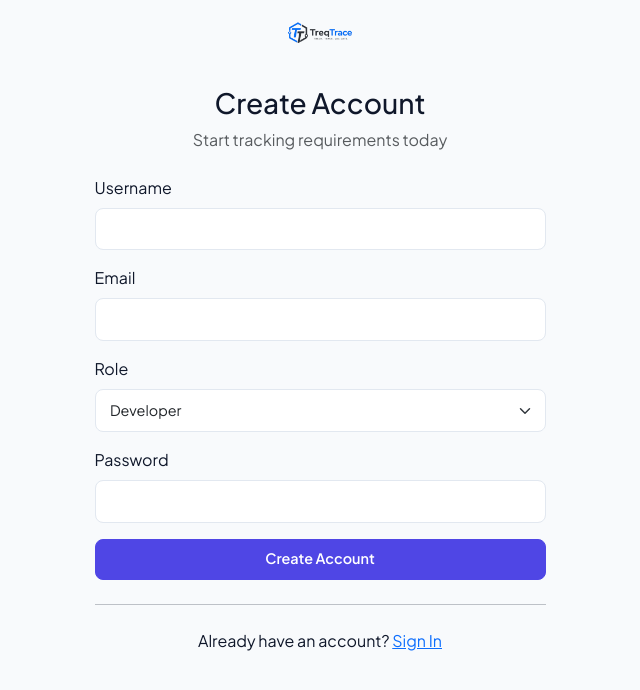
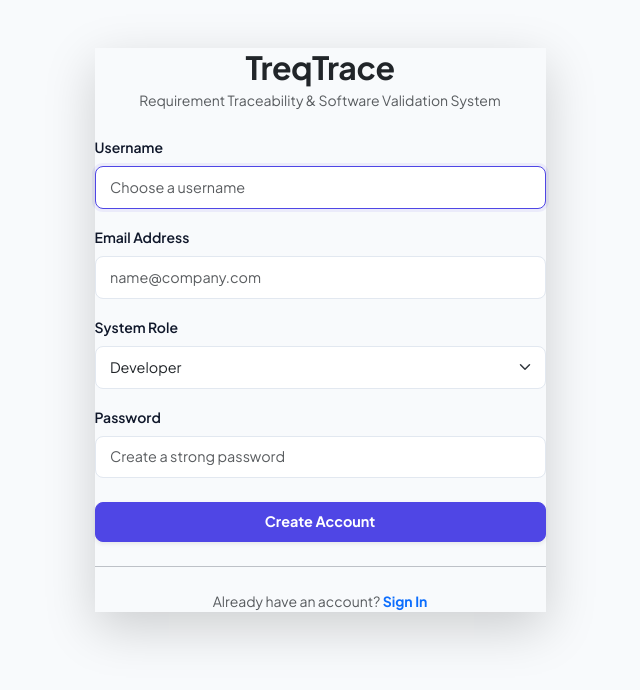
Before and after one commit to tolu3025/Treqtrace, a Flask app: page /register in a window 1280 px wide. Shown: the top 690 px of the page, without its empty margins (320-960 px from the left). Run offline with Flask 3, Linux system fonts and the light colour scheme.

Commit message:
fix: persistent sessions, remove duplicate navbar menus, corporate auth UI

```diff
--- a/app.py
+++ b/app.py
@@ -208,7 +208,7 @@ def login():
         user = User.query.filter_by(username=username).first()
 
         if user and user.check_password(password):
-            login_user(user)
+            login_user(user, remember=True)
             flash(f'Welcome back, {user.username}!', 'success')
             next_page = request.args.get('next')
             return redirect(next_page) if next_page else redirect(url_for('dashboard'))
@@ -241,7 +241,7 @@ def register():
         db.session.commit()
 
         # Auto-login after registration
-        login_user(user)
+        login_user(user, remember=True)
         flash(f'Welcome to TreqTrace, {user.username}! Your account has been created.', 'success')
         return redirect(url_for('dashboard'))
 
--- a/templates/base.html
+++ b/templates/base.html
@@ -14,9 +14,6 @@
     <nav class="navbar navbar-expand-lg navbar-dark bg-dark-treq shadow-sm">
         <div class="container-fluid px-lg-4">
             <a class="navbar-brand d-flex align-items-center gap-2" href="{{ url_for('dashboard') }}">
-                <div class="brand-icon">
-                    <i class="bi bi-shield-check"></i>
-                </div>
                 <span class="brand-text">TreqTrace</span>
             </a>
             <button class="navbar-toggler border-0" type="button" data-bs-toggle="collapse" data-bs-target="#navbarNav" aria-controls="navbarNav" aria-expanded="false" aria-label="Toggle navigation">
@@ -27,11 +24,6 @@
                     <li class="nav-item">
                         <a class="nav-link {% if request.endpoint == 'dashboard' %}active{% endif %}" href="{{ url_for('dashboard') }}">
                             <i class="bi bi-grid-1x2-fill"></i> Dashboard
-                        </a>
-                    </li>
-                    <li class="nav-item">
-                        <a class="nav-link {% if request.endpoint in ['projects', 'view_project', 'new_project'] %}active{% endif %}" href="{{ url_for('projects') }}">
-                            <i class="bi bi-folder-fill"></i> Projects
                         </a>
                     </li>
                 </ul>
@@ -90,7 +82,7 @@
     <footer class="footer py-3 bg-white border-top text-center text-muted">
         <div class="container-fluid px-lg-4 d-flex flex-column flex-md-row justify-content-between align-items-center gap-2">
             <div class="small fw-medium">
-                <i class="bi bi-shield-check text-primary me-1"></i> &copy; {{ now.year }} <strong>TreqTrace</strong> — Requirement Traceability & Software Validation System
+                &copy; {{ now.year }} <strong>TreqTrace</strong> — Requirement Traceability & Software Validation System
             </div>
             <div class="small text-muted">
                 Built by <strong>Oluwagbemiga Opemipo Stephen</strong>
--- a/templates/landing.html
+++ b/templates/landing.html
@@ -4,8 +4,9 @@
 <!-- Landing page has its own navbar -->
 <nav class="navbar navbar-expand-lg navbar-light bg-white landing-navbar">
     <div class="container">
-        <a class="navbar-brand d-flex align-items-center" href="{{ url_for('index') }}">
-            <img src="{{ url_for('static', filename='images/logo.png') }}" alt="TreqTrace" height="45" class="me-2">
+        <a class="navbar-brand d-flex align-items-center gap-2" href="{{ url_for('index') }}">
+            <img src="{{ url_for('static', filename='images/logo.png') }}" alt="TreqTrace" height="38" class="rounded">
+            <span class="fw-bold text-dark fs-4" style="letter-spacing: -0.5px;">TreqTrace</span>
         </a>
         <button class="navbar-toggler" type="button" data-bs-toggle="collapse" data-bs-target="#landingNav">
             <span class="navbar-toggler-icon"></span>
--- a/templates/register.html
+++ b/templates/register.html
@@ -1,40 +1,44 @@
 {% extends "base.html" %}
-{% block title %}Register — TreqTrace{% endblock %}
+{% block title %}Create Account — TreqTrace{% endblock %}
 {% block content %}
-<div class="auth-page">
+<div class="auth-page py-5">
     <div class="container">
         <div class="row justify-content-center">
-            <div class="col-md-5">
-                <div class="auth-card">
+            <div class="col-12 col-sm-10 col-md-6 col-lg-5">
+                <div class="auth-card shadow-lg border-0">
                     <div class="text-center mb-4">
-                        <img src="{{ url_for('static', filename='images/logo.png') }}" alt="TreqTrace" height="70">
-                        <h3 class="mt-3">Create Account</h3>
-                        <p class="text-muted">Start tracking requirements today</p>
+                        <h2 class="fw-bold text-dark mb-1" style="letter-spacing: -0.5px;">TreqTrace</h2>
+                        <p class="text-muted small">Requirement Traceability & Software Validation System</p>
                     </div>
                     <form method="POST">
                         <div class="mb-3">
-                            <label class="form-label">Username</label>
-                            <input type="text" name="username" class="form-control" required>
+                            <label class="form-label fw-semibold small">Username</label>
+                            <input type="text" name="username" class="form-control" placeholder="Choose a username" required autofocus>
                         </div>
                         <div class="mb-3">
-                            <label class="form-label">Email</label>
-                            <input type="email" name="email" class="form-control" required>
+                            <label class="form-label fw-semibold small">Email Address</label>
+                            <input type="email" name="email" class="form-control" placeholder="name@company.com" required>
                         </div>
                         <div class="mb-3">
-                            <label class="form-label">Role</label>
+                            <label class="form-label fw-semibold small">System Role</label>
                             <select name="role" class="form-select">
                                 <option value="developer">Developer</option>
-                                <option value="tester">Tester</option>
+                                <option value="tester">Software Tester / QA</option>
+                                <option value="admin">Administrator</option>
                             </select>
                         </div>
-                        <div class="mb-3">
-                            <label class="form-label">Password</label>
-                            <input type="password" name="password" class="form-control" required>
+                        <div class="mb-4">
+                            <label class="form-label fw-semibold small">Password</label>
+                            <input type="password" name="password" class="form-control" placeholder="Create a strong password" required>
                         </div>
-                        <button type="submit" class="btn btn-primary w-100">Create Account</button>
+                        <button type="submit" class="btn btn-primary w-100 py-2 shadow-sm fw-bold">
+                            Create Account
+                        </button>
                     </form>
                     <hr class="my-4">
-                    <p class="text-center mb-0">Already have an account? <a href="{{ url_for('login') }}">Sign In</a></p>
+                    <div class="text-center">
+                        <p class="mb-0 text-muted small">Already have an account? <a href="{{ url_for('login') }}" class="fw-bold text-primary text-decoration-none">Sign In</a></p>
+                    </div>
                 </div>
             </div>
         </div>
```
Also changed, not shown: config.py (+10 -2 lines), templates/login.html (+11 -18 lines).
